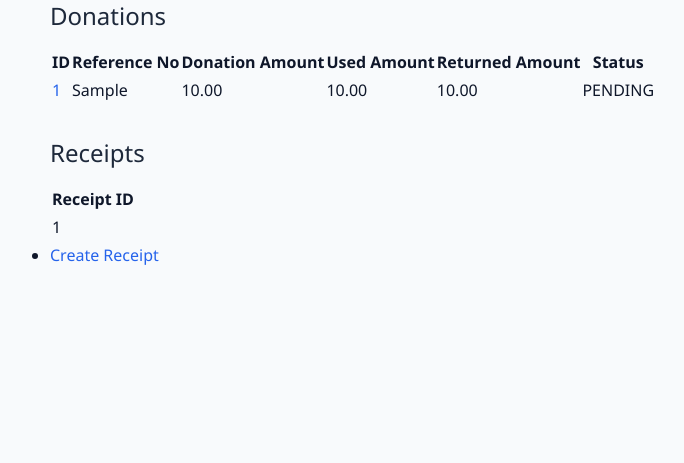
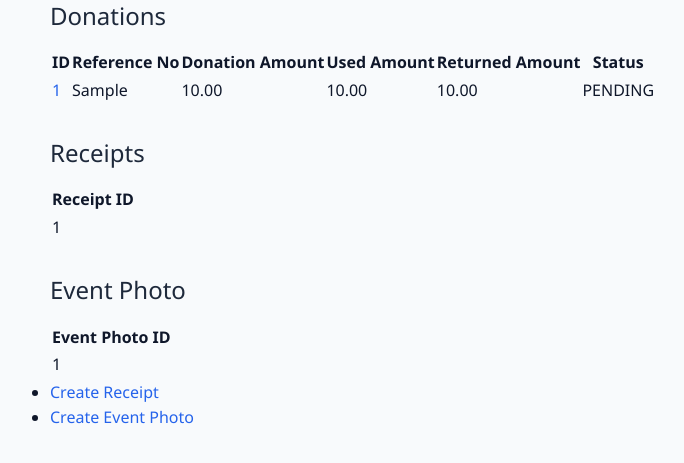
Before and after one commit to Hypothalamus143/FlooD.Onate, a Django app: page /donation_drive/manage/1/ in a window 1280 px wide. Shown: the part 436-899 px from the top of the page, without its empty margins (204-888 px from the left). Before the commit the page ends 701 px from the top, so only its background shows below. Run offline with Django 5.2, Linux system fonts and the light colour scheme; a user stored in the database is signed in; tables that the repository leaves empty hold one stand-in row (values such as "Sample post").

Commit message:
feat: aded create event photo functionality

```diff
--- a/apps/donation_drive/urls.py
+++ b/apps/donation_drive/urls.py
@@ -9,5 +9,6 @@ urlpatterns = [
     path('create_donation_drive', views.create_donation_drive, name='create_donation_drive'),
     path('<int:id>/', views.donation_drive_details, name='donation_drive_details'),
     path('manage/<int:id>/', views.donation_drive_management, name='donation_drive_management'),
-    path('create_receipt/<int:donation_drive_id>/', views.create_receipt, name='create_receipt')
+    path('create_receipt/<int:donation_drive_id>/', views.create_receipt, name='create_receipt'),
+    path('create_event_photo/<int:donation_drive_id>/', views.create_event_photo, name='create_event_photo')
 ]
--- a/apps/donation_drive/views.py
+++ b/apps/donation_drive/views.py
@@ -34,7 +34,8 @@ def donation_drive_management(request, id):
     donation_drive = DonationDrive.objects.get(id=id, official_account=official_account)
     donations = Donation.objects.filter(donation_drive=donation_drive)
     receipts = Receipt.objects.filter(donation_drive=donation_drive)
-    return render(request, "donation_drive/donation_drive_management.html", {"donation_drive":donation_drive, "official_account":official_account, "donations":donations, "receipts":receipts})
+    event_photos = EventPhoto.objects.filter(donation_drive=donation_drive)
+    return render(request, "donation_drive/donation_drive_management.html", {"donation_drive":donation_drive, "official_account":official_account, "donations":donations, "receipts":receipts, "event_photos": event_photos})
 
 @login_required
 def create_donation_drive(request):
@@ -64,7 +65,23 @@ def create_receipt(request, donation_drive_id):
             receipt = form.save(commit=False)
             receipt.donation_drive = donation_drive
             receipt.save()
-            print("valid")
             return redirect("donation_drive:donation_drive_management", donation_drive_id)
     form = ReceiptForm()
     return render(request, "donation_drive/create_receipt.html", {"form":form})
+
+@login_required
+def create_event_photo(request, donation_drive_id):
+    official_account = OfficialAccount.objects.filter(user=request.user).first()
+    donation_drive = DonationDrive.objects.get(id=donation_drive_id, official_account=official_account)
+    if official_account is None:
+        return redirect("home:home")
+    if request.method == "POST":
+        form = EventPhotoForm(request.POST, request.FILES
+        )
+        if form.is_valid():
+            event_photo = form.save(commit=False)
+            event_photo.donation_drive = donation_drive
+            event_photo.save()
+            return redirect("donation_drive:donation_drive_management", donation_drive_id)
+    form = EventPhotoForm()
+    return render(request, "donation_drive/create_event_photo.html", {"form":form})
--- a/templates/donation_drive/donation_drive_management.html
+++ b/templates/donation_drive/donation_drive_management.html
@@ -58,7 +58,17 @@
             </tr>
         {% endfor %}
     </table>
+    <h2>Event Photo</h2>
+    <table>
+        <th>Event Photo ID</th>
+        {% for e in event_photos %}
+            <tr>
+                <td>{{ e.id }}</td>
+            </tr>
+        {% endfor %}
+    </table>
     <ul>
         <li><a href="{% url 'donation_drive:create_receipt' donation_drive.id %}">Create Receipt</a></li>
+        <li><a href="{% url 'donation_drive:create_event_photo' donation_drive.id %}">Create Event Photo</a></li>
     </ul>
 {% endblock %}
```
Also changed, not shown: templates/donation_drive/create_event_photo.html (added, +14 -0 lines).
